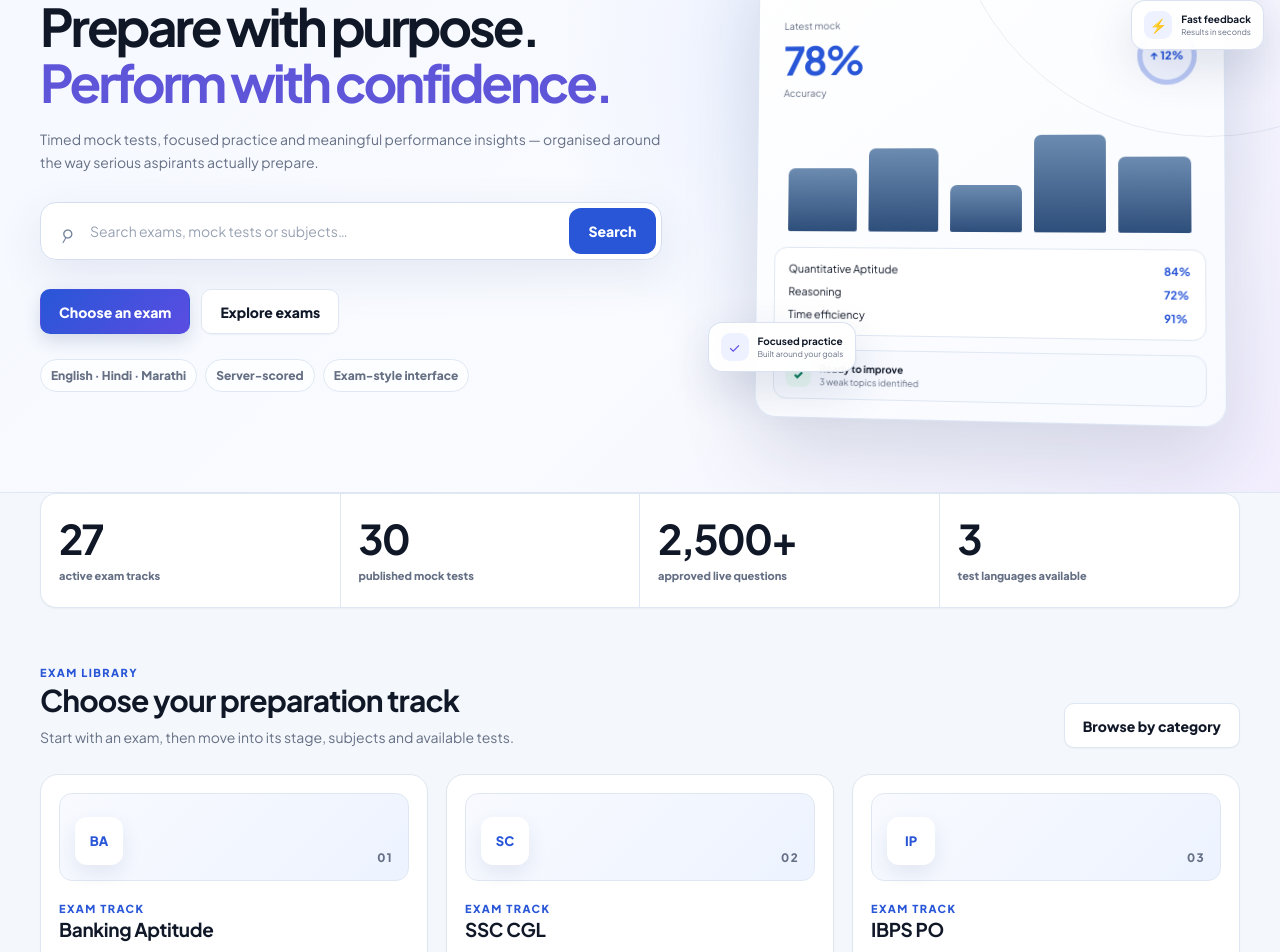
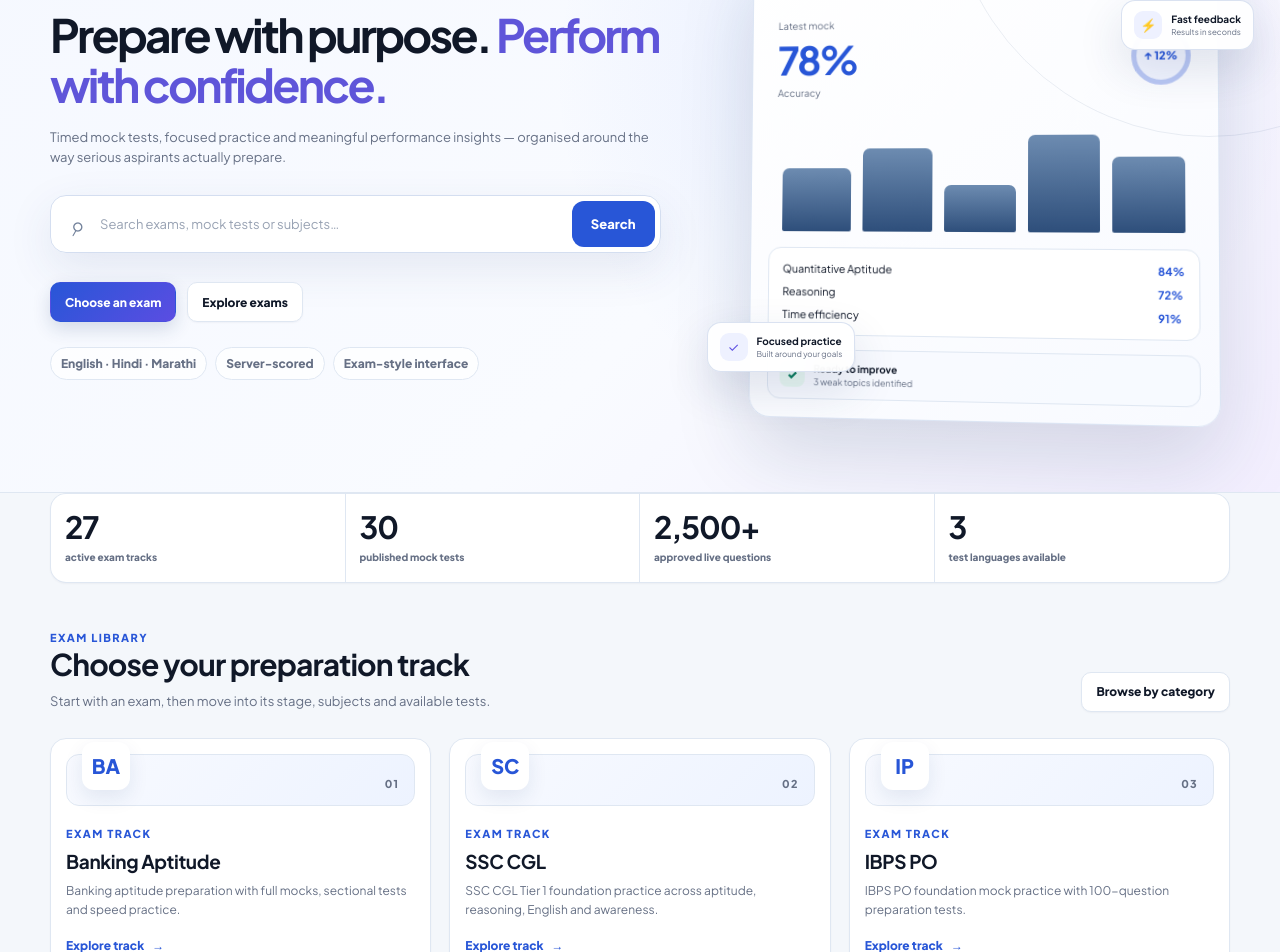
Before and after one commit to RajeshKhandare/mockwebsite, a Next.js app: page / in a window 1280 px wide. Shown: the part 220-1172 px from the top of the page. Built offline with nearby package versions, Linux system fonts and the light colour scheme.

Commit message:
tighten global scale and remove account badge shadow

```diff
--- a/app/globals.css
+++ b/app/globals.css
@@ -1734,3 +1734,75 @@ h3 { font-size: 17px; }
   .resource-workflow { padding:20px; }
   .resource-steps { grid-template-columns:1fr; }
 }
+
+
+/* Final compact platform scale: small, dense, premium cards without browser-zoom feeling */
+body { font-size: 13px; }
+.nav-links { gap: 18px; }
+.nav-links > a { font-size: 13px; }
+.nav-links > a.active::after { margin-top: 3px; }
+h1 { font-size: clamp(28px, 3.2vw, 42px) !important; }
+h2 { font-size: clamp(20px, 2vw, 27px); }
+h3 { font-size: 16px; }
+.hero h1 { font-size: clamp(32px, 3.7vw, 46px) !important; }
+.hero p, .section-header p { font-size: 13px; line-height: 1.6; }
+.section { padding-top: 38px; padding-bottom: 38px; }
+.container { max-width: 1180px; }
+.card { padding: 15px; border-radius: 16px; }
+.btn, .button { min-height: 40px; padding: 9px 14px; font-size: 12px; }
+.badge { font-size: 10px; padding: 5px 8px; }
+.exam-card h3, .test-card h3 { margin-top: 8px; }
+.exam-card p, .test-card p { font-size: 12px; line-height: 1.55; }
+.exam-art { height: 52px; }
+.exam-art span { font-size: 20px; }
+.stats-strip .stats-wide { gap: 0; }
+.stats-strip .stats-wide > div { padding: 18px 14px; }
+.stats-strip .stats-wide strong { font-size: clamp(25px, 2.4vw, 34px) !important; letter-spacing: -.035em; }
+.stats-strip .stats-wide span { font-size: 10px; margin-top: 7px; }
+.hero-search input { font-size: 13px; }
+.resource-card, .resource-preview-grid .card, .resource-link-grid .card { padding: 15px; }
+.resource-card h2 { font-size: 18px; }
+.resource-card p, .resource-preview-grid .card p, .resource-link-grid .card p { font-size: 12px; line-height: 1.6; }
+.resource-label { font-size: 9px; padding: 4px 7px; }
+
+/* The account badge should be a quiet control, not a glowing/shadowed button. */
+.account-chip.account-chip-avatar-only,
+.account-chip.account-chip-avatar-only:hover,
+.account-chip.account-chip-avatar-only:focus,
+.account-chip.account-chip-avatar-only:focus-visible {
+  width: 36px !important;
+  height: 36px !important;
+  min-width: 36px !important;
+  border-radius: 50% !important;
+  box-shadow: none !important;
+  filter: none !important;
+  outline: none;
+}
+.account-chip.account-chip-avatar-only .account-avatar,
+.account-chip.account-chip-avatar-only .account-avatar-icon {
+  width: 36px !important;
+  height: 36px !important;
+  border-radius: 50% !important;
+  box-shadow: none !important;
+}
+.account-avatar-icon svg { width: 17px; height: 17px; }
+.theme-toggle { width: 36px; height: 36px; box-shadow: none !important; }
+
+/* Make resource cards visibly actionable and information-dense. */
+.resource-card { display:block; text-decoration:none; }
+.resource-card .resource-card-meta {
+  display:flex; flex-wrap:wrap; gap:6px; margin-top:14px;
+}
+.resource-card .resource-card-meta span {
+  border:1px solid var(--border); border-radius:999px; padding:4px 7px;
+  font-size:9px; font-weight:750; color:var(--muted); background:var(--surface-soft);
+}
+.resource-card .resource-card-action {
+  display:inline-block; margin-top:13px; font-size:11px; font-weight:800; color:var(--brand);
+}
+@media (max-width: 700px) {
+  body { font-size: 13px; }
+  .section { padding-top: 30px; padding-bottom: 30px; }
+  .stats-strip .stats-wide strong { font-size: 24px !important; }
+  .stats-strip .stats-wide span { font-size: 9px; }
+}
```
